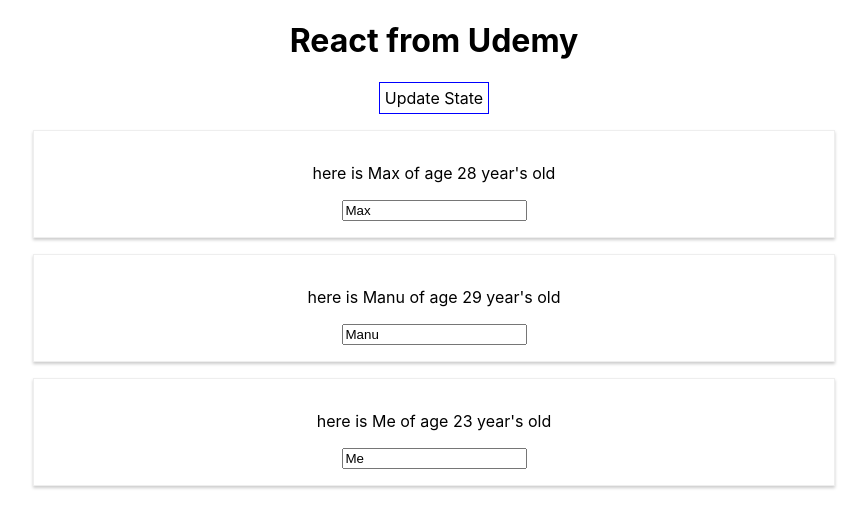
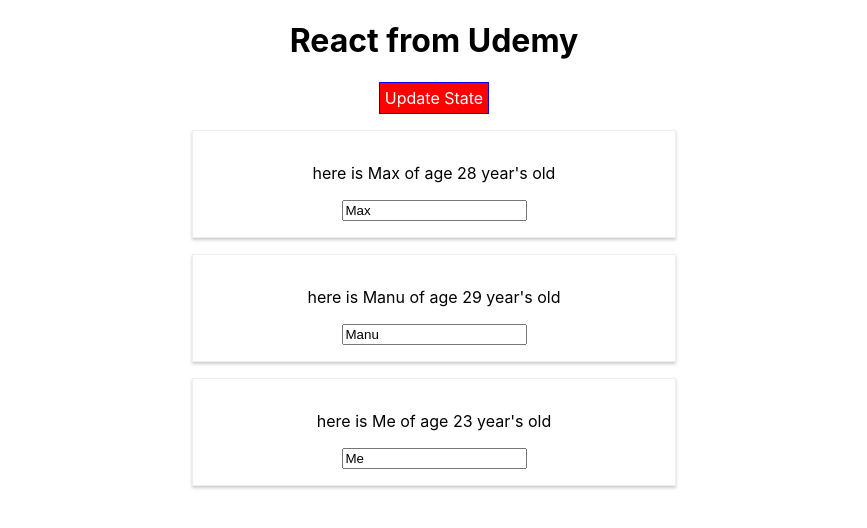
Before and after one commit to MrMRamzan/udemy-course, a React (Create React App) app: page / in a window 1280 px wide. Both pictures are taken after a click on the button "Update State". Shown: the top 528 px of the page, without its empty margins (206-1073 px from the left). Built offline with nearby package versions, Linux system fonts and the light colour scheme.

Commit message:
Add radium inline styling package

```diff
--- a/package.json
+++ b/package.json
@@ -6,6 +6,7 @@
     "@testing-library/jest-dom": "^4.2.4",
     "@testing-library/react": "^9.3.2",
     "@testing-library/user-event": "^7.1.2",
+    "radium": "^0.26.0",
     "react": "^16.13.1",
     "react-dom": "^16.13.1",
     "react-scripts": "3.4.1"
--- a/src/App.js
+++ b/src/App.js
@@ -1,6 +1,8 @@
 import React, { Component } from 'react';
 import logo from './logo.svg';
 import './App.css';
+import Radium, {StyleRoot} from 'radium';
+// radium is a wraper to handle inline sudo css properties
 import Person from './Person/Person';
 
 
@@ -46,11 +48,16 @@
   render () {
     // inline styling
     const btnStyle = {
-      backgroundColor: 'white',
+      backgroundColor: 'green',
+      color: 'white',
       font: 'inherit',
       border: '1px solid blue',
       padding: '5px',
-      cursor: 'pointer'
+      cursor: 'pointer',
+      ':hover': {
+        backgroundColor: 'lightgreen',
+        color: 'black'
+      }
     }
 
     let persons = null
@@ -68,9 +75,15 @@
         }
         </div>
       )
+      btnStyle.backgroundColor = 'red';
+      btnStyle[':hover'] = {
+        backgroundColor: 'lightred',
+        color: 'black'
+      }
     }
 
     return (
+      <StyleRoot>
         <div className="App">
           <h1> React from Udemy</h1>
           <button
@@ -78,8 +91,9 @@
             onClick={this.togglePersonHandler }>Update State</button>
           {persons}
         </div>
+      </StyleRoot>
     );
   }
 }
 
-export default App;
+export default Radium(App);
--- a/src/Person/Person.js
+++ b/src/Person/Person.js
@@ -1,9 +1,16 @@
 import React from 'react';
 import './Person.css';
+import Radium from 'radium';
 
 const person = ( props ) => {
+  const style = {
+    '@media (min-width: 500px)' : {
+      width: '450px'
+    }
+  };
+
   return (
-    <div className="Person">
+    <div className="Person" style={style}>
       <p onClick={props.click}>here is {props.name} of age {props.age} year's old</p>
       <p>{props.children}</p>
       <input type="text" onChange={props.changed} value={props.name} />
@@ -11,4 +18,4 @@
   )
 };
 
-export default person;
+export default Radium(person);
```
Also changed, not shown: 2 other files (tests, documents, lock files or other folders). Lines whose indentation alone changed are shown as unchanged.
